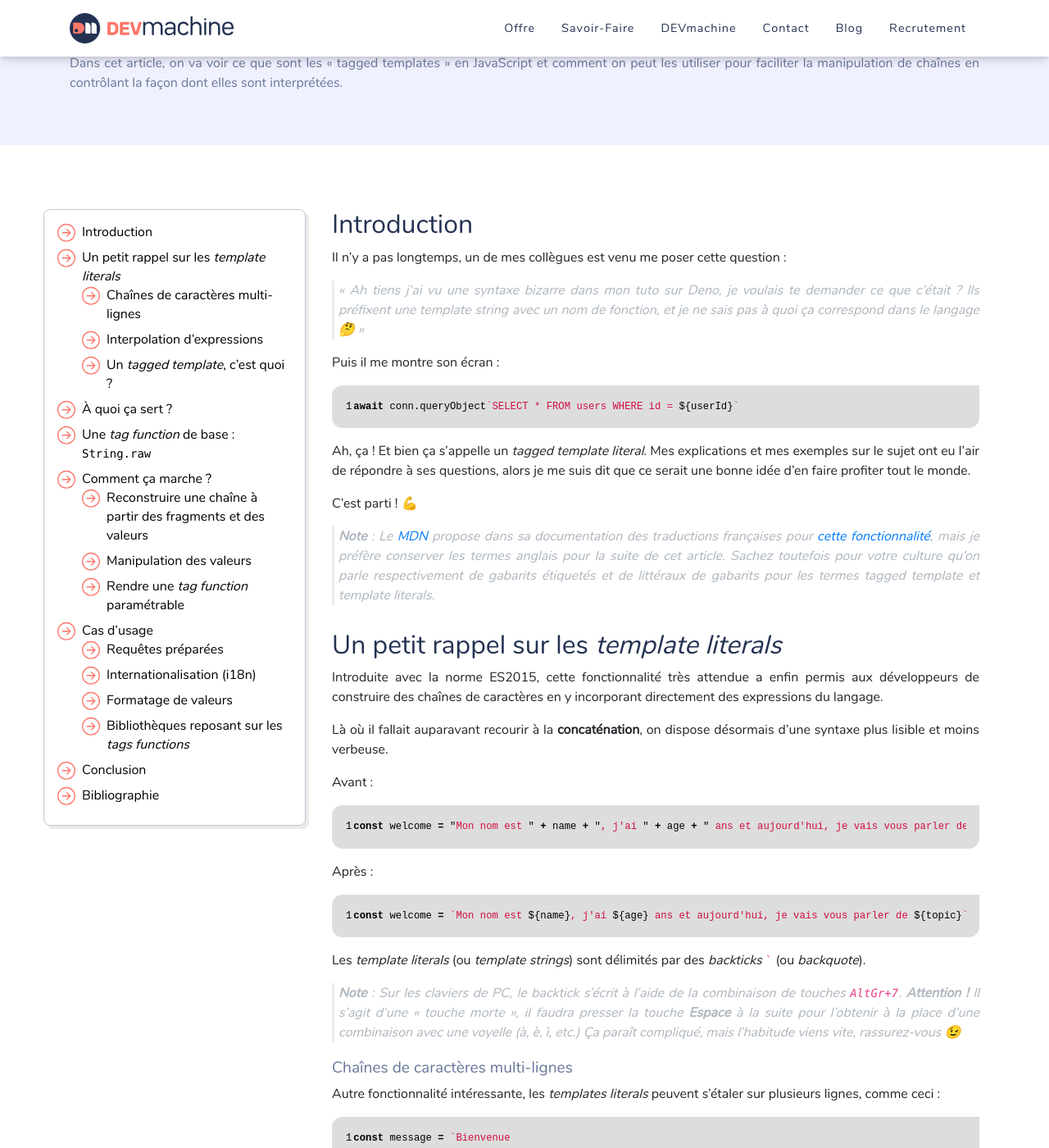
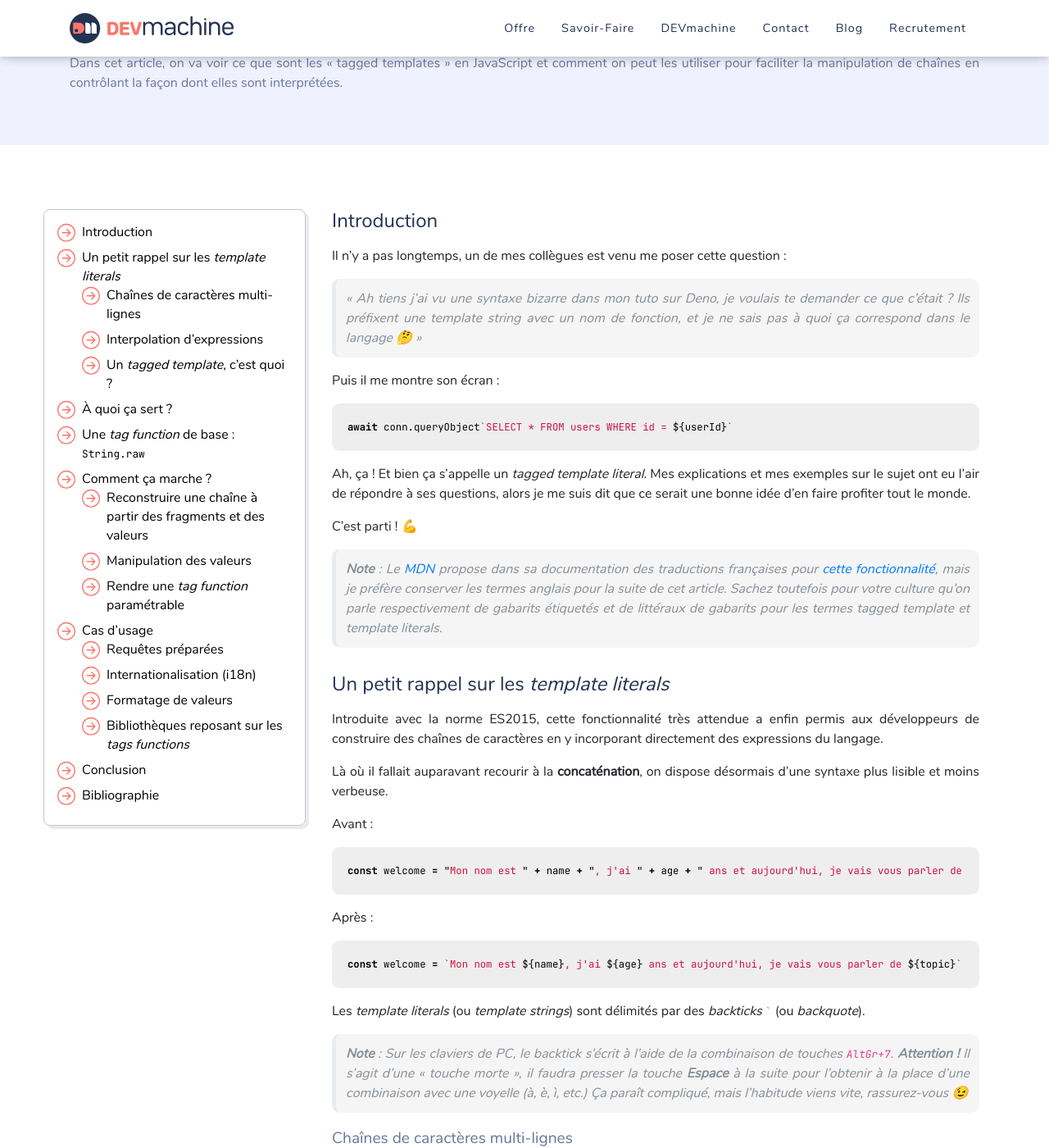
Before and after one commit to DEVmachine-fr/website, a Jekyll site: the page built from _posts/2023-11-29-tagged-templates-js.md, in a window 1280 px wide and 1400 px high, scrolled down 238 px. Shown: the whole window at 82% size. Built offline with Jekyll 4.4.1, drawn with Linux system fonts in a browser that asks for light colours; nearby versions of some CDN libraries; some web fonts are replaced; some of the changed text lies outside the part shown.

Commit message:
fix: several improvements for blog posts template

```diff
--- a/_layouts/post.html
+++ b/_layouts/post.html
@@ -16,8 +16,9 @@ layout: default
 
 <section>
   <div class="container">
-    <article class="post-content">{{ page.content | remove: page.excerpt }}</article>
+    <article class="post-content {% if page.code_no_lines %}no_lines{% endif %}">{{ page.content | remove: page.excerpt }}</article>
   </div>
 </section>
 
 <script src="/assets/scripts/copy-code.js"></script>
+<script src="/assets/scripts/responsive-tables.js"></script>
--- a/_sass/_post.scss
+++ b/_sass/_post.scss
@@ -14,6 +14,12 @@ section#post-intro {
 }
 
 article.post-content {
+  // Hide lines number if parameter "code_no_lines" is set to true on post
+  &.no_lines {
+    pre.highlight code .lineno {
+      display: none;
+    }
+  }
   position: relative;
   font-family: Poppins, serif;
   // Pour autoriser les mots (notamment les liens) à revenir à la ligne
@@ -24,9 +30,16 @@ article.post-content {
   }
 
   // Police à pas fixe pour les blocs de code
-  pre.highlight code * {
-    font-family: monospace;
+  pre.highlight code {
+    .lineno {
+      margin-right: 0.75rem;
+    }
+    * {
+      font-family: JetBrains Mono, monospace;
+      line-height: 1.5rem;
+    }
   }
+
 
   img {
     max-width: 75%;
@@ -43,13 +56,19 @@ article.post-content {
   }
 
   h1 {
+    margin-bottom: 1rem;
+    &:not(:first-of-type) {
+      margin-top: 2.5rem;
+    }
     color: $primary;
+    font-size: xx-large;
     font-family: 'Poppins', serif;
   }
 
   h2 {
+    margin-bottom: 1rem;
     margin-top: 30px;
-    font-size: xx-large;
+    font-size: x-large;
     font-family: 'Nunito', serif;
     color: $secondary;
   }
@@ -62,10 +81,15 @@ article.post-content {
   }
 
   blockquote {
-    border-left: 3px $gray-200 solid;
-    padding-left: 5px;
+    padding: 0.75rem;
+    border-left: 5px $gray-200 solid;
+    background: #f5f5f5;
+    border-radius: 0.6rem;
     font-style: italic;
-    color: $gray-500;
+    color: $gray-600;
+    p {
+      margin-bottom: 0;
+    }
   }
 
   // On style le sommaire (premier ul)
@@ -99,4 +123,51 @@ article.post-content {
     // taille de la navbar
     top: -4rem;
   }
+
+  @media (min-width: 768px) {
+    table:not(.rouge-table) {
+      th, td {
+        padding: 0.5rem;
+      }
+      th {
+        background-color: #ddd;
+      }
+      tr:nth-child(2n) td {
+        background-color: #eee;
+      }
+    }
+  }
+
+
+  @media (max-width: 768px){
+    table:not(.rouge-table) {
+      thead {
+        display: none;
+      }
+      tr {
+        display: block;
+
+        &:nth-child(2n) td {
+          background-color: #eee;
+        }
+      }
+      td {
+        padding-left: 1rem;
+        padding-right: 1rem;
+        display: block;
+        text-align: right;
+        &:before {
+          content: attr(data-label) ' :';
+          float: left;
+          font-weight: bold;
+        }
+        &:first-child {
+          padding-top: 1rem;
+        }
+        &:last-child {
+          padding-bottom: 1rem;
+        }
+      }
+    }
+  }
 }
--- a/_sass/code.scss
+++ b/_sass/code.scss
@@ -1,6 +1,6 @@
 div.highlighter-rouge {
   background-color: $code-background;
-  border-radius: $code-border-radius 0 $code-border-radius $code-border-radius;
+  border-radius: $code-border-radius;
   padding: $code-padding;
   box-sizing: border-box;
   margin-bottom: 1rem;
@@ -9,6 +9,12 @@ div.highlighter-rouge {
     color: $code-color;
     margin: 0;
   }
+}
+
+/* Inline code */
+code {
+  font-family: 'JetBrains Mono';
+  font-size: 0.8rem;
 }
 
 .code-header {
--- a/_sass/variables.scss
+++ b/_sass/variables.scss
@@ -24,6 +24,30 @@
 @font-face {
   font-family: Poppins;
   src: url(/assets/fonts/Poppins/Poppins-Regular.ttf) format("truetype");
+}
+@font-face {
+  font-family: JetBrains Mono;
+  src: url(/assets/fonts/JetBrains-Mono/JetBrainsMono-Regular.woff2) format("woff2");
+  font-style: normal;
+  font-weight: normal;
+}
+@font-face {
+  font-family: JetBrains Mono;
+  src: url(/assets/fonts/JetBrains-Mono/JetBrainsMono-Bold.woff2) format("woff2");
+  font-style: normal;
+  font-weight: bold;
+}
+@font-face {
+  font-family: JetBrains Mono;
+  src: url(/assets/fonts/JetBrains-Mono/JetBrainsMono-Italic.woff2) format("woff2");
+  font-style: italic;
+  font-weight: normal;
+}
+@font-face {
+  font-family: JetBrains Mono;
+  src: url(/assets/fonts/JetBrains-Mono/JetBrainsMono-BoldItalic.woff2) format("woff2");
+  font-style: italic;
+  font-weight: bold;
 }
 
 // style go top button
@@ -61,8 +85,8 @@ $light-pink: rgba(252, 118, 106, 0.1);
 $light-purple: rgba(106, 121, 252, 0.1);
 
 /* code block variables */
-$code-background: #dddddd;
-$code-border-radius: 0.8rem;
+$code-background: #eeeeee;
+$code-border-radius: 0.6rem;
 $code-color: black;
 $code-padding: 1rem;
 
--- /dev/null
+++ b/assets/scripts/responsive-tables.js
@@ -0,0 +1,14 @@
+const tables = document.querySelectorAll('table:not(.rouge)');
+
+function makeResponsive(tableEl) {
+  const headers = [...tableEl.querySelectorAll('thead tr th')].map((el) => el.innerText)
+  const rows = [...tableEl.querySelectorAll('tbody tr')]
+  rows.forEach((row) => {
+    const cols = [...row.querySelectorAll('td')]
+    cols.forEach((col, index) => col.dataset.label = headers?.[index] ?? '')
+  })
+}
+
+tables.forEach((table) => {
+  makeResponsive(table)
+});
```
Also changed, not shown: assets/fonts/JetBrains-Mono/JetBrainsMono-Bold.woff2 (added), assets/fonts/JetBrains-Mono/JetBrainsMono-BoldItalic.woff2 (added), assets/fonts/JetBrains-Mono/JetBrainsMono-Italic.woff2 (added), assets/fonts/JetBrains-Mono/JetBrainsMono-Regular.woff2 (added).
